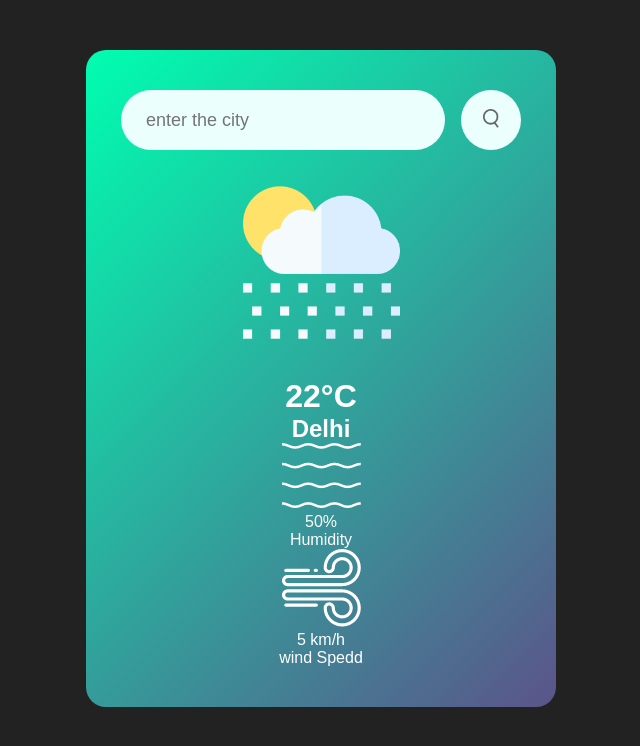
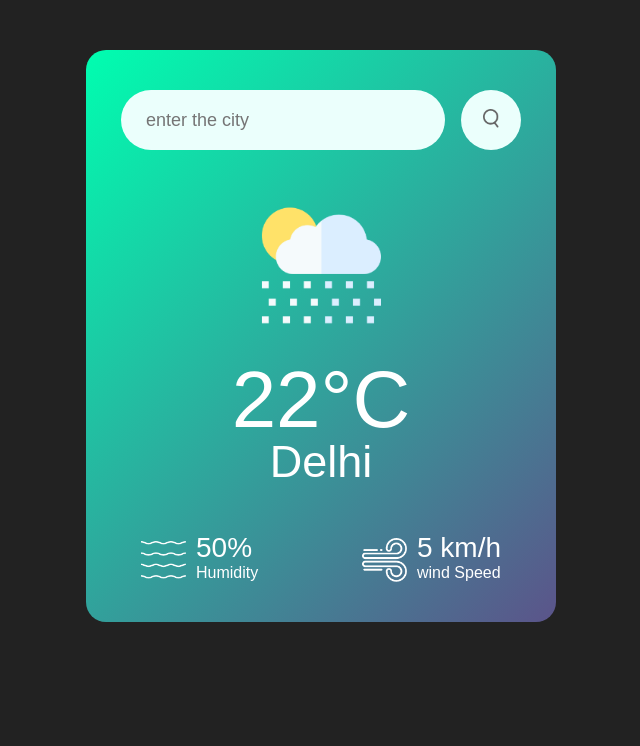
Before and after one commit to keshav-koli/Weather-App, a plain HTML site: page index.html in a window 1280 px wide. Shown: the whole page, without its empty margins (319-959 px from the left). Drawn offline with Linux system fonts and the light colour scheme; no server answers.

Commit message:
added functionality

```diff
--- a/app.js
+++ b/app.js
@@ -0,0 +1,10 @@
+const api_key="9bd6f8641ade2097b2338de88ebe51bc";
+const api_url="https://api.openweathermap.org/data/2.5/weather?units=metric&q=bangalore";
+
+async function checkWeather(){
+    const response= await fetch(api_url+`&appid=${api_key}`);
+    var data=await response.json();
+    console.log(data);
+
+}
+checkWeather();
--- a/index.html
+++ b/index.html
@@ -1,5 +1,6 @@
 <!DOCTYPE html>
 <html lang="en">
+
 <head>
     <meta charset="UTF-8">
     <meta name="viewport" content="width=device-width, initial-scale=1.0">
@@ -7,6 +8,7 @@
     <link rel="stylesheet" href="style.css">
     <link rel="shortcut icon" href="favicon.ico" type="image/x-icon">
 </head>
+
 <body>
     <div class="card">
         <div class="search">
@@ -14,23 +16,28 @@
             <button type="button"><img src="weather-app-img/images/search.png" alt="weather"></button>
         </div>
         <div class="weather">
-            <img src="weather-app-img/images/rain.png" alt="rain" >
+            <img src="weather-app-img/images/rain.png" class="weather-icon" alt="rain">
             <h1 class="temp">22°C</h1>
             <h2 class="city">Delhi</h2>
             <div class="details">
                 <div class="col">
                     <img src="weather-app-img/images/humidity.png" alt="">
+                    <div>
+                        <p class="humidity">50%</p>
+                        <p>Humidity</p>
+                    </div>
                 </div>
-                <p class="humidity">50%</p>
-                <p >Humidity</p>
                 <div class="col">
                     <img src="weather-app-img/images/wind.png" alt="">
+                    <div >
+                    <p class="wind">5 km/h</p>
+                    <p>wind Speed</p>
+                    </div>
                 </div>
-                <p class="wind">5 km/h</p>
-                <p >wind Spedd</p>
             </div>
         </div>
     </div>
     <script src="app.js"></script>
 </body>
+
 </html>
--- a/style.css
+++ b/style.css
@@ -47,4 +47,38 @@ body{
 }
 .search button img{
     width:16px;
+
 }
+.weather-icon{
+    width:170px;
+    margin-top: 30px;
+}
+.weather h1{
+    font-size: 80px;
+    font-weight: 500;
+}
+.weather h2{
+    font-size: 45px;
+    font-weight: 400;
+    margin-top: -10px;
+}
+ .details {
+    display:flex;
+    align-items: center;
+    justify-content: space-between;
+    padding:0 20px;
+    margin-top:50px;
+}
+.col{
+    display: flex;
+    align-items: center;
+    text-align: left;
+}
+.col img{
+    width:45px;
+    margin-right: 10px;
+}
+.humidity ,.wind{
+    font-size:28px;
+    margin-top:-6px;
+}
```
